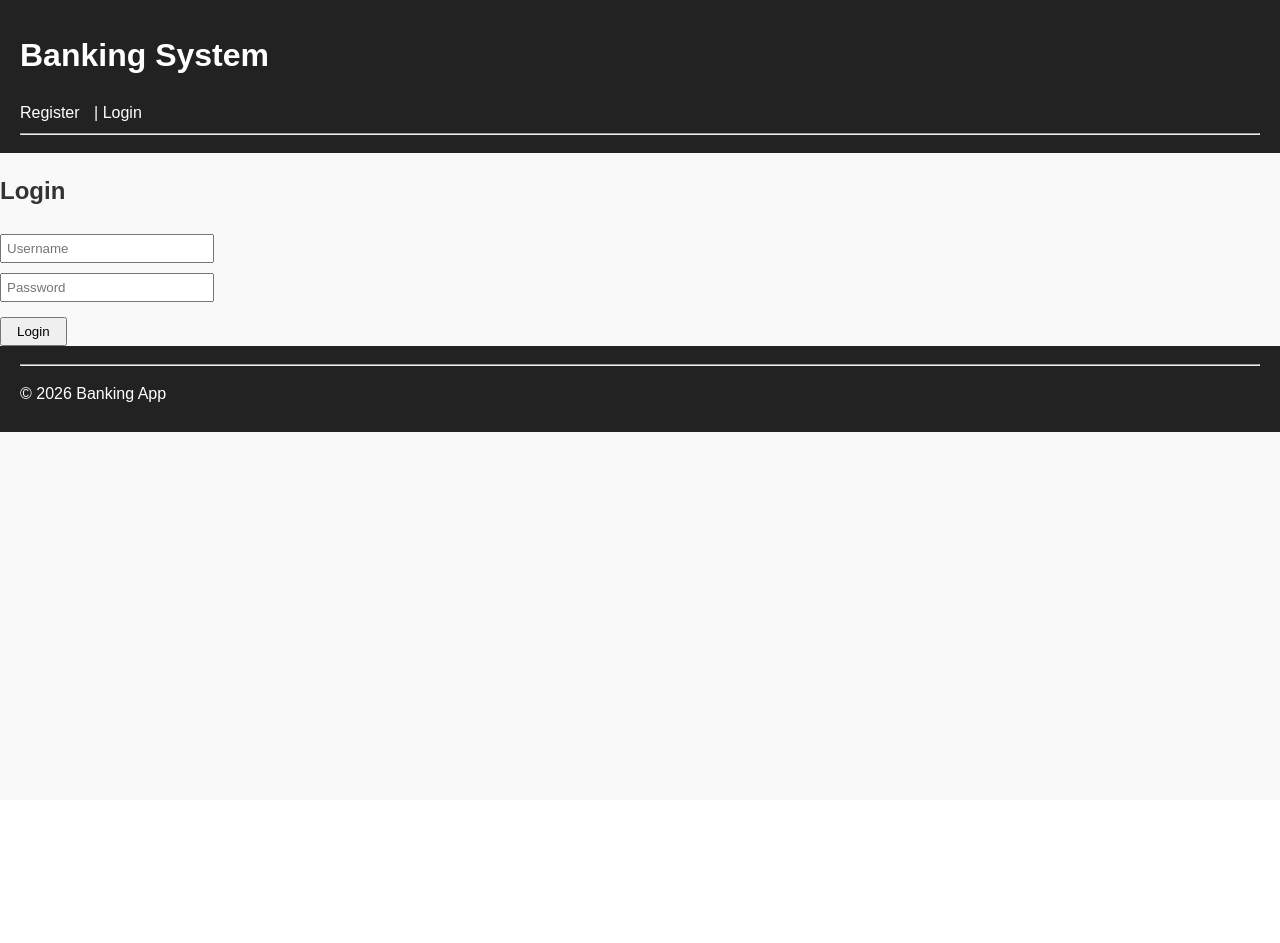
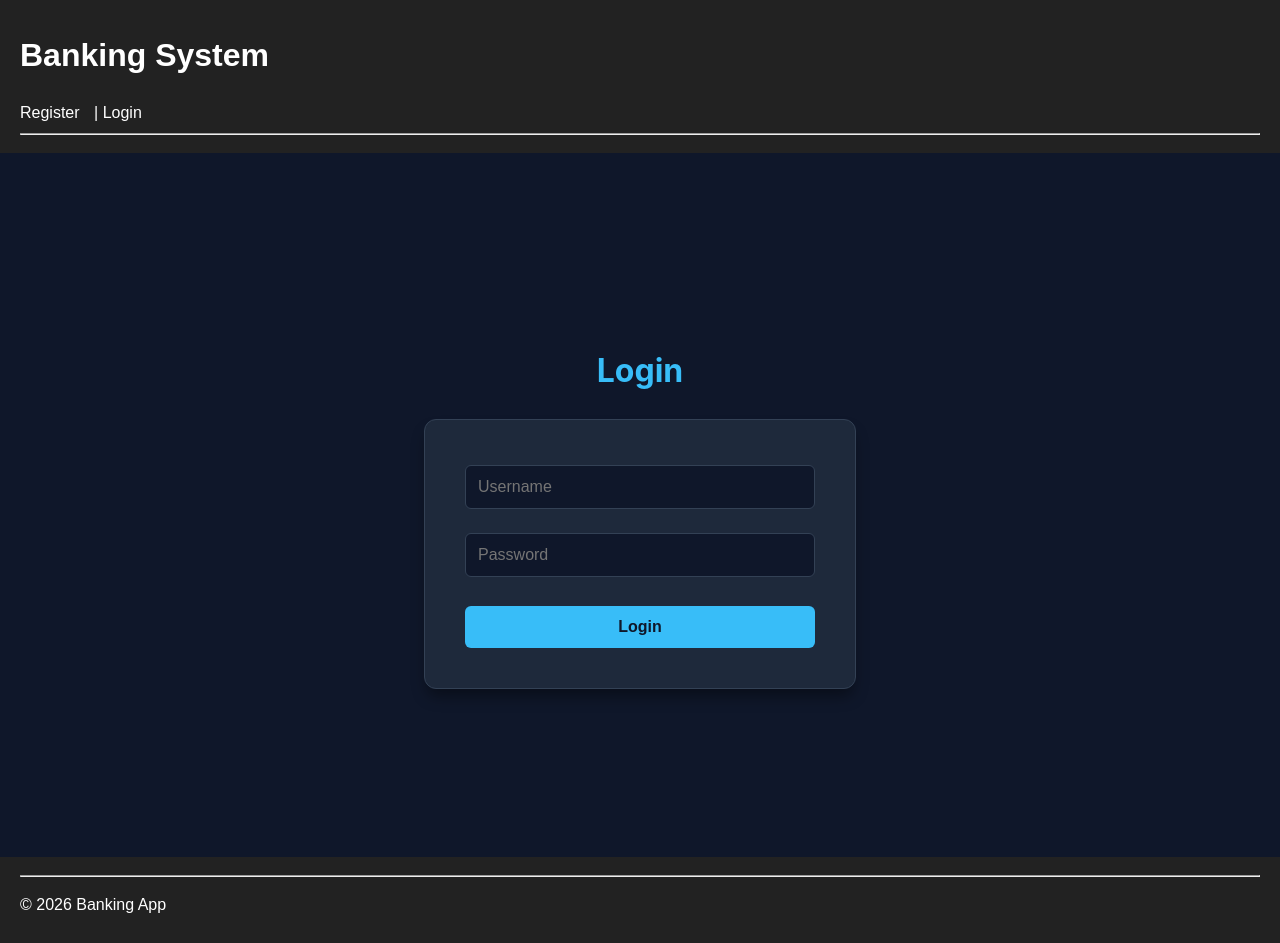
Before and after one commit to stefanescuowen-cmd/CSET-170-Final, a Flask app: page /login in a window 1280 px wide. Before the commit the page ends 432 px from the top, so only its background shows below. Run offline with Flask 3, Linux system fonts and the light colour scheme.

Commit message:
design changes

```diff
--- a/bank_app/templates/login.html
+++ b/bank_app/templates/login.html
@@ -1,11 +1,89 @@
 {% extends "base.html" %}
 
 {% block content %}
-<h2>Login</h2>
+<style>
+    /* Reusing the Dark Modern Theme */
+    :root {
+        --bg-color: #0f172a;
+        --card-bg: #1e293b;
+        --accent: #38bdf8;
+        --text-main: #f8fafc;
+        --text-muted: #94a3b8;
+        --border: #334155;
+    }
 
-<form method="POST">
-    <input name="username" placeholder="Username"><br>
-    <input name="password" type="password" placeholder="Password"><br>
-    <button type="submit">Login</button>
-</form>
+    .login-container {
+        background-color: var(--bg-color);
+        color: var(--text-main);
+        font-family: 'Inter', sans-serif;
+        display: flex;
+        flex-direction: column;
+        align-items: center;
+        justify-content: center;
+        min-height: 80vh;
+        padding: 2rem;
+    }
+
+    h2 {
+        font-size: 2rem;
+        margin-bottom: 1.5rem;
+        color: var(--accent);
+    }
+
+    form {
+        background: var(--card-bg);
+        border: 1px solid var(--border);
+        border-radius: 12px;
+        padding: 2.5rem;
+        width: 100%;
+        max-width: 350px;
+        box-shadow: 0 10px 15px -3px rgba(0, 0, 0, 0.4);
+    }
+
+    input {
+        width: 100%;
+        padding: 12px;
+        margin-bottom: 1.2rem;
+        background: var(--bg-color);
+        border: 1px solid var(--border);
+        border-radius: 6px;
+        color: var(--text-main);
+        font-size: 1rem;
+        outline: none;
+        box-sizing: border-box; /* Prevents input from overflowing */
+    }
+
+    input:focus {
+        border-color: var(--accent);
+        box-shadow: 0 0 0 2px rgba(56, 189, 248, 0.2);
+    }
+
+    button {
+        width: 100%;
+        background: var(--accent);
+        color: var(--bg-color);
+        border: none;
+        padding: 12px;
+        border-radius: 6px;
+        font-weight: 700;
+        font-size: 1rem;
+        cursor: pointer;
+        transition: transform 0.2s, background 0.2s;
+    }
+
+    button:hover {
+        background: #7dd3fc;
+        transform: translateY(-1px);
+    }
+</style>
+
+<div class="login-container">
+    <h2>Login</h2>
+
+    <form method="POST">
+        <input name="username" placeholder="Username" required>
+        <input name="password" type="password" placeholder="Password" required>
+        <button type="submit">Login</button>
+    </form>
+</div>
 {% endblock %}
```
Also changed, not shown: bank_app/templates/dashboard.html (+108 -3 lines), instance/database.db.
